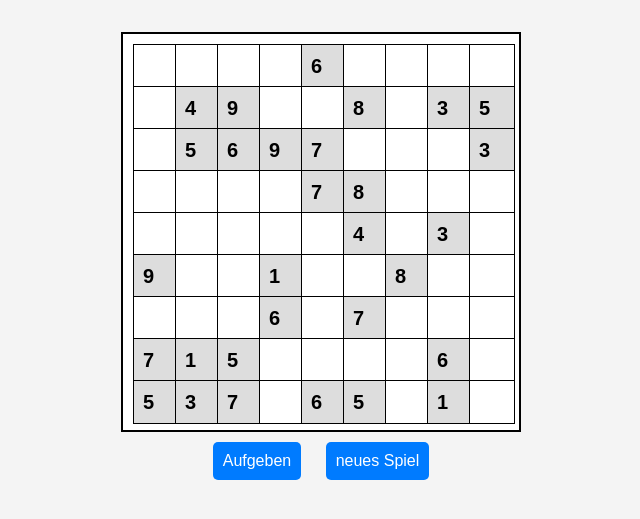
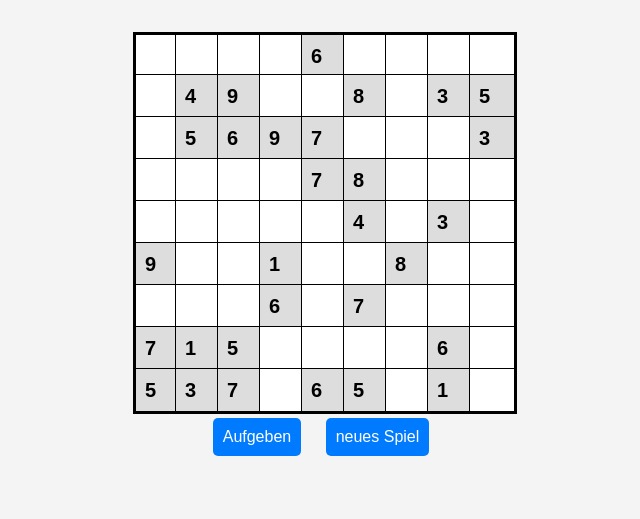
Before and after one commit to BreuchTiz/Tantan_Dai, a plain HTML site: page Sudoku.html in a window 1280 px wide. Shown: the part 101-620 px from the top of the page, without its empty margins (319-959 px from the left). Drawn offline with Linux system fonts and the light colour scheme.

Commit message:
Update styles.css

```diff
--- a/styles.css
+++ b/styles.css
@@ -12,13 +12,14 @@ h1 {
 }
 
 .sudoku-container {
-    display: inline-grid;
+    display: inline-grid; /* Grid-Layout für Sudoku-Zellen. inline-grid sorgt dafür, dass es sich nur an den Inhalt anpasst. */
+    /* 9 Spalten/Zeilen mit jeweils 40px Breite/Höhe */
     grid-template-columns: repeat(9, 40px);
     grid-template-rows: repeat(9, 40px);
-    gap: 2px;
-    padding: 10px;
+    gap: 2px; /* Abstand von 2 Pixeln zwischen den Sudoku-Zellen */
+    padding: 0px; /* Innenabstand von 10 Pixeln */
     background-color: white;
-    border: 2px solid black;
+    border: 0px solid rgb(2, 2, 2);
 }
 
 .cell {
@@ -30,6 +31,38 @@ h1 {
     background-color: #fff;
 }
 
+/* Stärkere Rahmen um die 3x3 Blöcke */
+.cell:nth-child(9n+1) { /* Border left */
+    border-left: 3px solid black;
+}
+.cell:nth-child(9n){ /* Border right */
+    border-right: 3px solid black;
+}
+.cell:nth-child(-n+9){ /* Border top */
+    border-top: 3px solid black;
+}
+.cell:nth-child(n+9){ /* Border bottom */
+    border-bottom: 3px solid black;
+}
+.cell:nth-child(n+46):nth-child(-n+54){ /* TODO: hier sollen die inneren Rahmen herkommen */
+    border-right: 3px solid black;
+}
+/*
+.cell:nth-child(27n+1) {
+    border-left: 3px solid black;
+}
+/*
+.cell:nth-child(n+19):nth-child(-n+27),
+.cell:nth-child(n+28):nth-child(-n+36),
+.cell:nth-child(n+37):nth-child(-n+45),
+.cell:nth-child(n+46):nth-child(-n+54) {
+    border-bottom: 3px solid black;
+}
+
+.cell:nth-child(n+1):nth-child(-n+9) {
+    border-top: 3px solid black;
+}
+*/
 .cell[readonly] {
     background-color: #ddd;
     font-weight: bold;
@@ -50,57 +83,8 @@ button:hover {
     background-color: #0056b3;
 }
 
-
 /*
-1. Body-Styling
-body {
-    font-family: 'Arial', Arial, Helvetica, sans-serif;
-    text-align: center;
-    background-color: #f4f4f4;
-    margin: 10px;
-}
-✅ font-family: Legt die Schriftart für den gesamten Body fest. Falls 'Arial' nicht verfügbar ist, werden Arial, Helvetica oder eine allgemeine sans-serif-Schriftart verwendet.
-✅ text-align: center;: Zentriert den gesamten Inhalt auf der Seite.
-✅ background-color: #f4f4f4;: Setzt den Hintergrund auf ein helles Grau (#f4f4f4).
-✅ margin: 10px;: Fügt einen Abstand von 10 Pixeln um den gesamten Body hinzu.
-
-2. Überschrift (h1)
-h1 {
-    font-family: 'Vladimir Script';
-    color: #1039f0;
-    font-size: 40pt;
-}
-✅ font-family: 'Vladimir Script';: Ändert die Schriftart der Überschrift auf Vladimir Script (eine dekorative Schriftart).
-✅ color: #1039f0;: Setzt die Textfarbe auf ein kräftiges Blau (#1039f0).
-✅ font-size: 40pt;: Macht die Schrift 40 Punkte groß.
-
-3. Sudoku-Container
-.sudoku-container {
-    display: inline-grid;
-    grid-template-columns: repeat(9, 40px);
-    grid-template-rows: repeat(9, 40px);
-    gap: 2px;
-    padding: 10px;
-    background-color: white;
-    border: 2px solid black;
-}
-✅ display: inline-grid;: Erstellt ein Grid-Layout für die Sudoku-Zellen. inline-grid sorgt dafür, dass es sich nur an den Inhalt anpasst.
-✅ grid-template-columns: repeat(9, 40px);: Erzeugt 9 Spalten mit jeweils 40 Pixeln Breite.
-✅ grid-template-rows: repeat(9, 40px);: Erzeugt 9 Reihen mit jeweils 40 Pixeln Höhe.
-✅ gap: 2px;: Fügt einen Abstand von 2 Pixeln zwischen den Sudoku-Zellen hinzu.
-✅ padding: 10px;: Fügt einen Innenabstand von 10 Pixeln hinzu.
-✅ background-color: white;: Der Hintergrund des Sudoku-Boards wird weiß.
-✅ border: 2px solid black;: Umrandet das Sudoku-Board mit einer schwarzen Linie von 2 Pixeln.
-
 4. Sudoku-Felder (Eingabefelder)
-.cell {
-    width: 40px;
-    height: 40px;
-    text-align: center;
-    font-size: 20px;
-    border: 1px solid #000;
-    background-color: #fff;
-}
 ✅ width: 40px; und height: 40px;: Jedes Eingabefeld ist 40x40 Pixel groß.
 ✅ text-align: center;: Zentriert den eingegebenen Text in der Mitte des Feldes.
 ✅ font-size: 20px;: Setzt die Schriftgröße in den Feldern auf 20 Pixel.
@@ -108,24 +92,10 @@ h1 {
 ✅ background-color: #fff;: Der Hintergrund der Felder bleibt weiß.
 
 5. Vordefinierte (gesperrte) Zellen
-.cell[readonly] {
-    background-color: #ddd;
-    font-weight: bold;
-}
 ✅ background-color: #ddd;: Die vordefinierten Zellen bekommen eine graue Hintergrundfarbe.
 ✅ font-weight: bold;: Diese Zahlen werden fett dargestellt, damit sie sich von nutzereingegebenen Zahlen unterscheiden.
 
 6. Buttons (Prüfen und Neues Sudoku)
-button {
-    margin: 10px;
-    padding: 10px;
-    font-size: 16px;
-    cursor: pointer;
-    border: none;
-    background-color: #007bff;
-    color: white;
-    border-radius: 5px;
-}
 ✅ margin: 10px;: Fügt einen äußeren Abstand von 10 Pixeln um die Buttons hinzu.
 ✅ padding: 10px;: Macht die Buttons größer, indem es einen Innenabstand von 10 Pixeln hinzufügt.
 ✅ font-size: 16px;: Die Schrift auf den Buttons wird auf 16 Pixel gesetzt.
@@ -136,17 +106,6 @@ button {
 ✅ border-radius: 5px;: Macht die Ecken der Buttons abgerundet.
 
 7. Button-Hover-Effekt
-button:hover {
-    background-color: #0056b3;
-}
 ✅ button:hover: Dieser Stil wird angewendet, wenn die Maus über den Button fährt.
 ✅ background-color: #0056b3;: Ändert die Hintergrundfarbe in ein dunkleres Blau (#0056b3).
-
-Zusammenfassung:
-Allgemeines Styling: Der Body hat eine zentrierte Ausrichtung, eine helle Hintergrundfarbe und eine Standard-Schriftart.
-Überschrift (h1): Eine dekorative Schriftart mit blauer Farbe und großer Schriftgröße.
-Sudoku-Board (.sudoku-container): Wird als 9x9-Grid erstellt, mit weißen Feldern und einer schwarzen Umrandung.
-Eingabefelder (.cell): 40x40 Pixel groß, mit einer schwarzen Umrandung.
-Vordefinierte Felder (.cell[readonly]): Grau hinterlegt und fett gedruckt.
-Buttons: Blaue Buttons mit abgerundeten Ecken, weißer Schrift und Hover-Effekt.
 */
```
